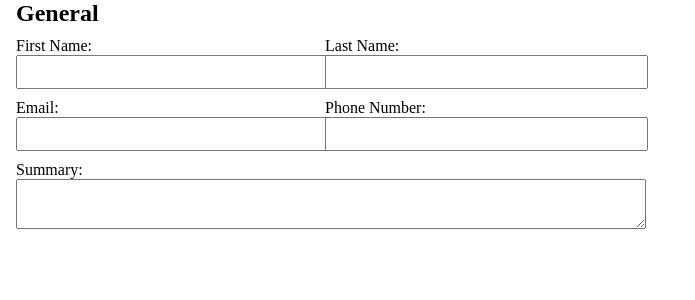
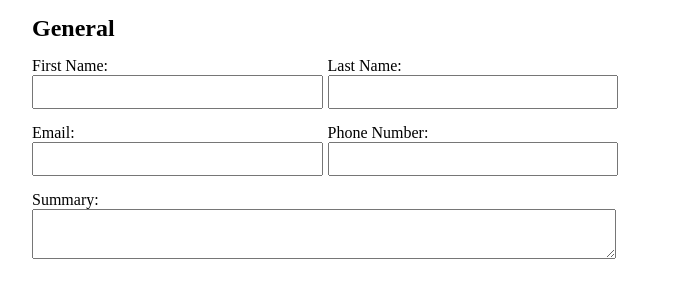
Before and after one commit to ImExtraPolite3/resume-builder, a React (Vite) app: page / in a window 1280 px wide. Shown: the top 300 px of the page, without its empty margins (0-695 px from the left). Built offline with nearby package versions, Linux system fonts and the light colour scheme.

Commit message:
style general section

```diff
--- a/src/index.css
+++ b/src/index.css
@@ -7,16 +7,16 @@
 .general {
   display: grid;
   grid-template-columns: repeat(2, 1fr);
-  align-items: center;
 }
 
 .user-input {
-  width: 95%;
-  margin: auto;
+  width: 90%;
+  margin: 15px auto;
 }
 
 .general {
-  gap: 10px;
+  width: 100%;
+  gap: 15px;
 }
 
 .general > h1,
@@ -28,5 +28,5 @@
 .general > div > textarea {
   width: 100%;
   font-size: 1rem;
-  padding: 6px 10px;
+  padding: 6px 3px;
 }
```
